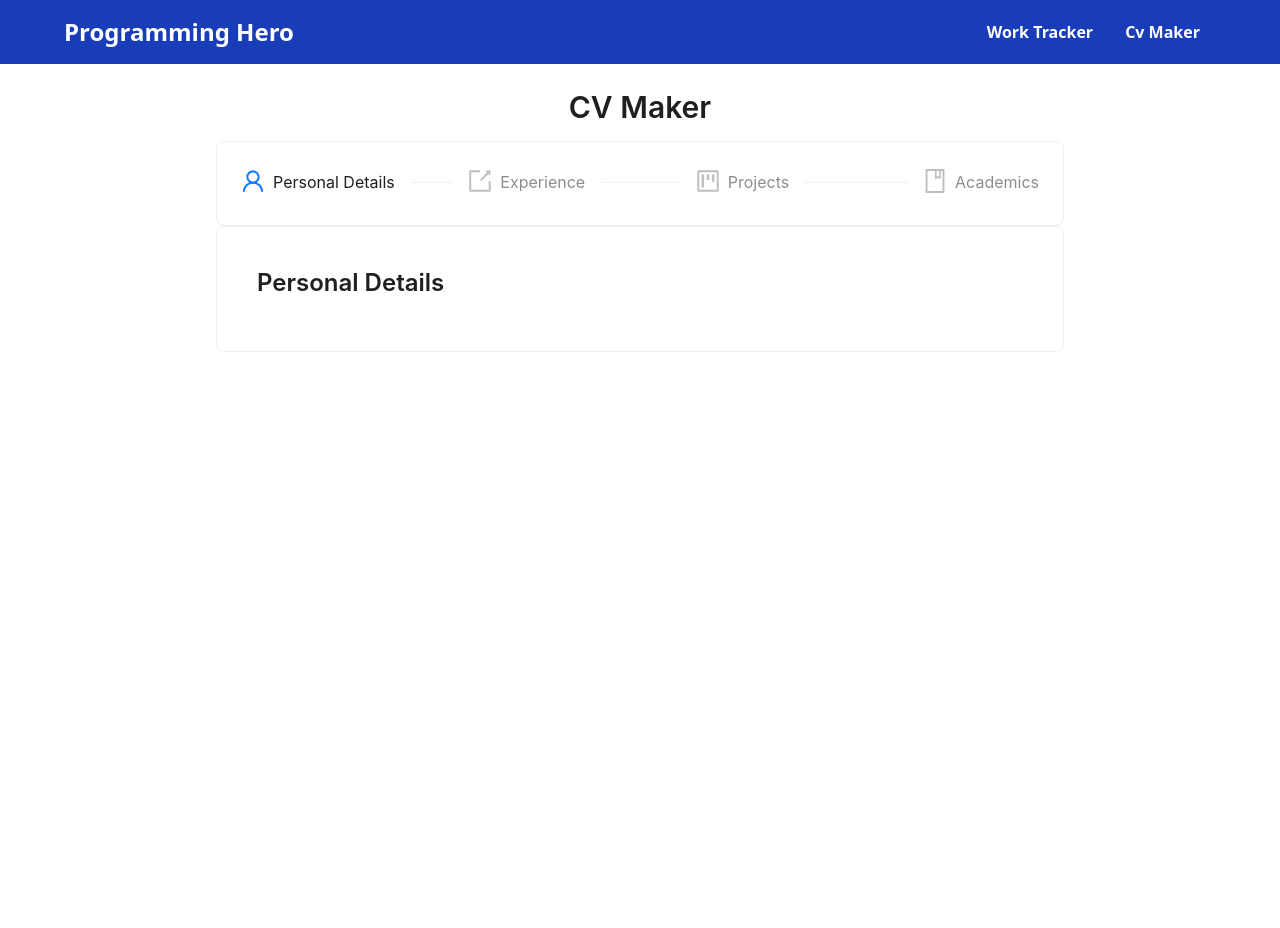
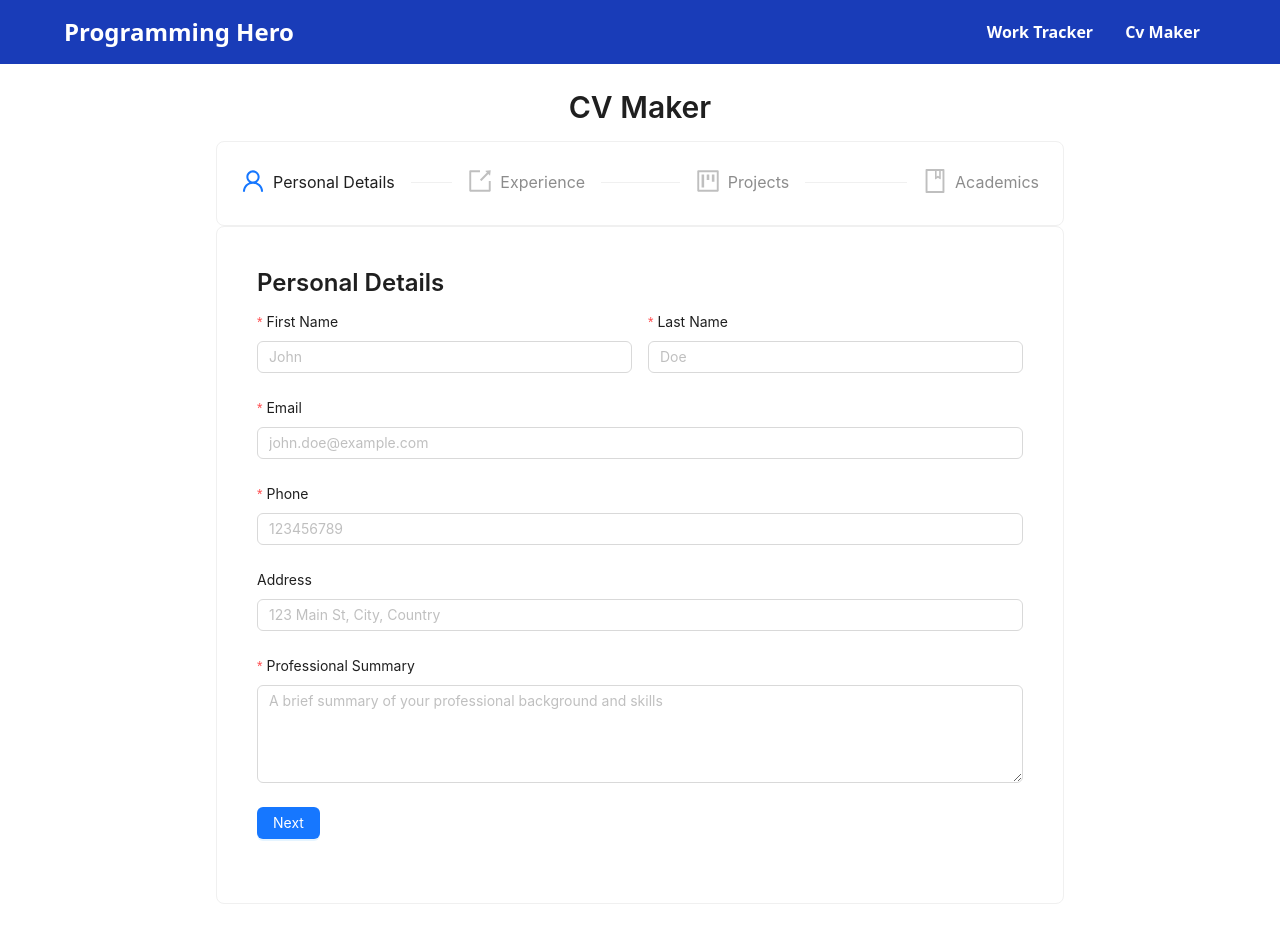
Before and after one commit to shariarhossain17/Job_Task_Ph, a React (Vite) app: page /cv-maker in a window 1280 px wide. Before the commit the page ends 800 px from the top, so only its background shows below. Built offline with nearby package versions, Linux system fonts and the light colour scheme.

Commit message:
add personal details component

```diff
--- /dev/null
+++ b/src/Components/PersonalDetails.tsx
@@ -0,0 +1,97 @@
+import { Button, Form, Input } from "antd";
+
+const { TextArea } = Input;
+
+import { FormInstance } from "antd";
+
+interface PersonalDetailsProps {
+  form: FormInstance;
+  personalInfo: any;
+  handleStepSubmit: (values: any) => void;
+}
+
+const PersonalDetails: React.FC<PersonalDetailsProps> = ({
+  form,
+  personalInfo,
+  handleStepSubmit,
+}) => {
+  return (
+    <div>
+      <Form
+        form={form}
+        layout="vertical"
+        initialValues={personalInfo}
+        onFinish={handleStepSubmit}
+      >
+        <div className="grid grid-cols-1 md:grid-cols-2 gap-4">
+          <Form.Item
+            name="firstName"
+            label="First Name"
+            rules={[
+              { required: true, message: "Please enter your first name" },
+            ]}
+          >
+            <Input placeholder="John" />
+          </Form.Item>
+
+          <Form.Item
+            name="lastName"
+            label="Last Name"
+            rules={[{ required: true, message: "Please enter your last name" }]}
+          >
+            <Input placeholder="Doe" />
+          </Form.Item>
+        </div>
+
+        <Form.Item
+          name="email"
+          label="Email"
+          rules={[
+            { required: true, message: "Please enter your email" },
+            { type: "email", message: "Please enter a valid email" },
+          ]}
+        >
+          <Input placeholder="john.doe@example.com" />
+        </Form.Item>
+
+        <Form.Item
+          name="phone"
+          label="Phone"
+          rules={[
+            { required: true, message: "Please enter your phone number" },
+          ]}
+        >
+          <Input placeholder="123456789" />
+        </Form.Item>
+
+        <Form.Item name="address" label="Address">
+          <Input placeholder="123 Main St, City, Country" />
+        </Form.Item>
+
+        <Form.Item
+          name="summary"
+          label="Professional Summary"
+          rules={[
+            {
+              required: true,
+              message: "Please enter your professional summary",
+            },
+          ]}
+        >
+          <TextArea
+            rows={4}
+            placeholder="A brief summary of your professional background and skills"
+          />
+        </Form.Item>
+
+        <Form.Item>
+          <Button type="primary" htmlType="submit">
+            Next
+          </Button>
+        </Form.Item>
+      </Form>
+    </div>
+  );
+};
+
+export default PersonalDetails;
--- a/src/pages/CvMaker.tsx
+++ b/src/pages/CvMaker.tsx
@@ -4,13 +4,22 @@ import {
   ProjectOutlined,
   UserOutlined,
 } from "@ant-design/icons";
-import { Card, Steps, Typography } from "antd";
+import { Card, Form, Input, Steps, Typography } from "antd";
 import { useState } from "react";
 import Navbar from "../Components/Navbar";
+import PersonalDetails from "../Components/PersonalDetails";
 const { Title } = Typography;
 const { Step } = Steps;
+const { TextArea } = Input;
 const CvMaker = () => {
   const [current, setCurrent] = useState(0);
+  const [personalInfo, setPersonalInfo] = useState({});
+  const [experiences, setExperiences] = useState([{}]);
+  const [projects, setProjects] = useState([{}]);
+  const [academics, setAcademics] = useState({});
+  const [previewVisible, setPreviewVisible] = useState(false);
+  const [form] = Form.useForm();
+
   const steps = [
     {
       title: "Personal Details",
@@ -33,6 +42,73 @@ const CvMaker = () => {
   const goToStep = (step) => {
     setCurrent(step);
   };
+
+  const handleStepSubmit = (values) => {
+    switch (current) {
+      case 0:
+        setPersonalInfo(values);
+        break;
+      case 1:
+        setExperiences(values.experiences || [{}]);
+        break;
+      case 2:
+        setProjects(values.projects || [{}]);
+        break;
+      case 3:
+        setAcademics(values);
+        break;
+      default:
+        break;
+    }
+
+    if (current < steps.length - 1) {
+      setCurrent(current + 1);
+    } else {
+      setPreviewVisible(true);
+    }
+  };
+
+  const renderStepContent = () => {
+    switch (current) {
+      case 0:
+        return (
+          <PersonalDetails
+            form={form}
+            personalInfo={personalInfo}
+            handleStepSubmit={handleStepSubmit}
+          />
+        );
+      case 1:
+        return (
+          <PersonalDetails
+            form={form}
+            personalInfo={personalInfo}
+            handleStepSubmit={handleStepSubmit}
+          />
+        );
+      case 2:
+        return (
+          <PersonalDetails
+            form={form}
+            personalInfo={personalInfo}
+            handleStepSubmit={handleStepSubmit}
+          />
+        );
+      case 3:
+        return (
+          <PersonalDetails
+            form={form}
+            personalInfo={personalInfo}
+            handleStepSubmit={handleStepSubmit}
+          />
+        );
+      default:
+        return null;
+    }
+  };
+
+  console.log(personalInfo);
+
   return (
     <div>
       <Navbar></Navbar>
@@ -54,7 +130,7 @@ const CvMaker = () => {
             <Title level={3} className="mb-4">
               {steps[current].title}
             </Title>
-            {/* {renderStepContent()} */}
+            {renderStepContent()}
           </div>
         </Card>
 
```
